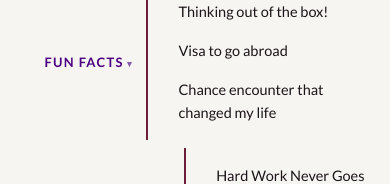
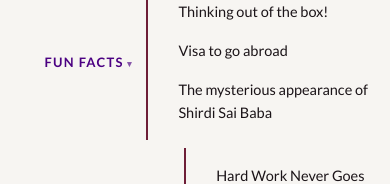
Before and after one commit to swayamkrushimk-eng/Swayamkrushi-fe, a React (Vite) app: page /insiders in a window 390 px wide. Both pictures are taken after a click on the button "Toggle menu". Shown: the part 179-363 px from the top of the page. Built offline with nearby package versions, Linux system fonts and the light colour scheme; no server answers.

Commit message:
update code

```diff
--- a/src/components/Navbar.jsx
+++ b/src/components/Navbar.jsx
@@ -88,7 +88,7 @@ export default function Navbar() {
                 <Link to="/article/story-visa" onClick={() => setMobileMenuOpen(false)}>Visa to go abroad</Link>
               </li>
               <li>
-                <Link to="/article/story-encounter" onClick={() => setMobileMenuOpen(false)}>Chance encounter that changed my life</Link>
+                <Link to="/article/story-sai-baba" onClick={() => setMobileMenuOpen(false)}>The mysterious appearance of Shirdi Sai Baba</Link>
               </li>
             </ul>
           </li>
```
